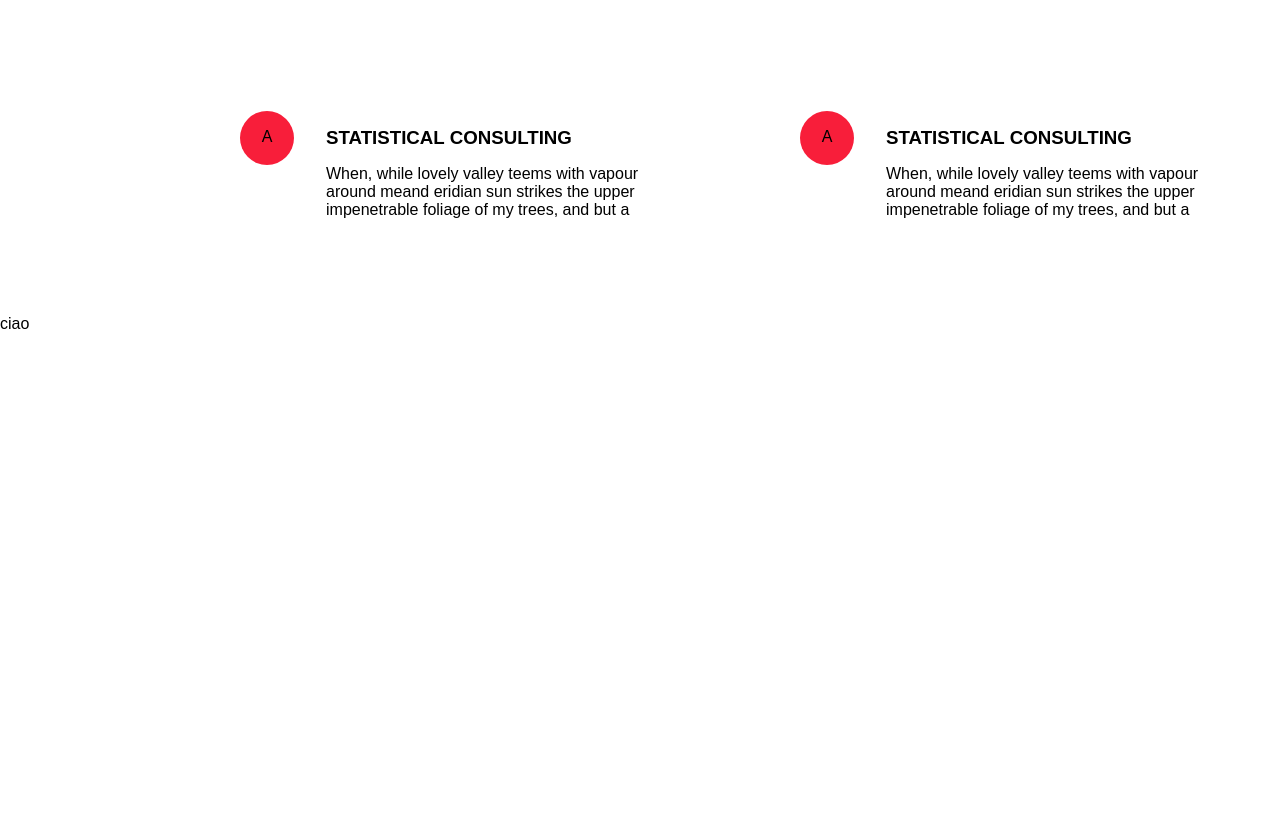
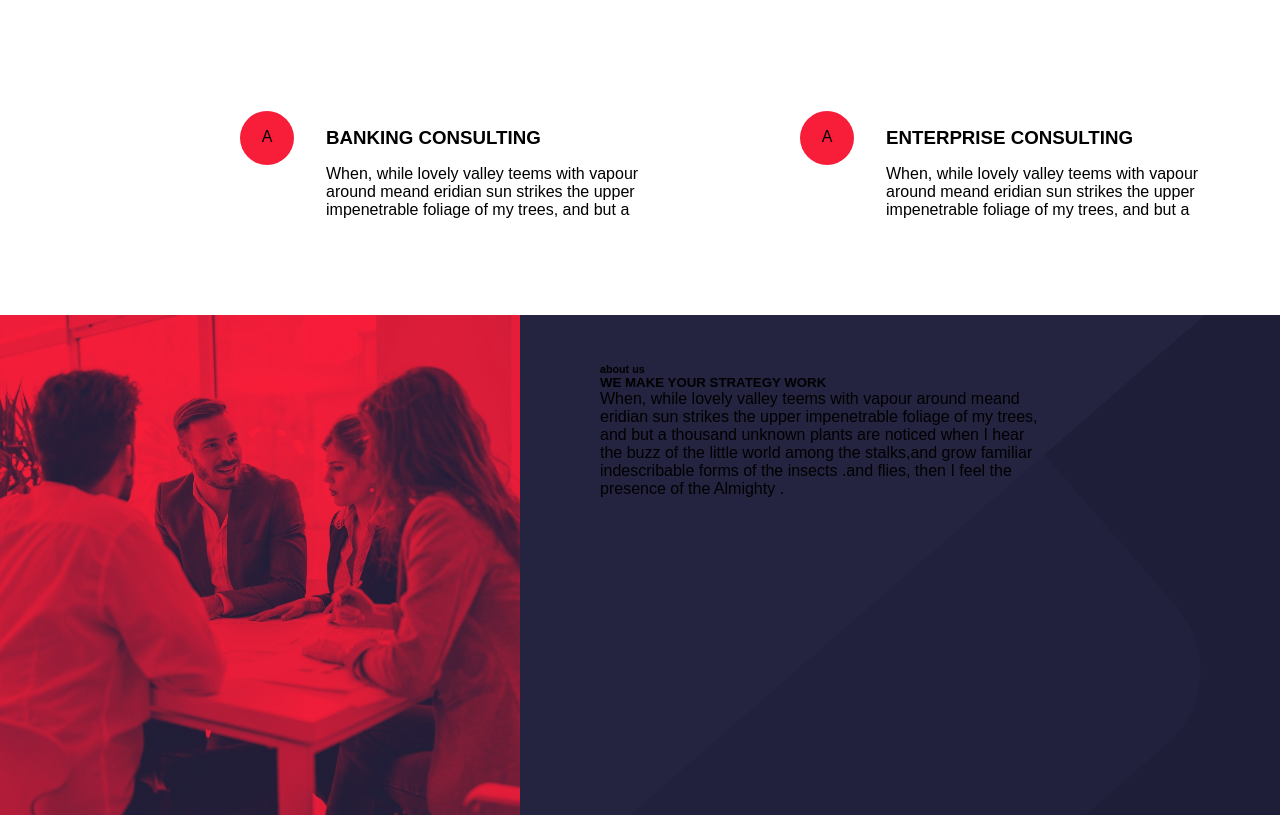
Before and after one commit to SharyMirko/proj-html-vuejs, a Vue app: page / in a window 1280 px wide. Shown: the part 981-1796 px from the top of the page. Before the commit the page ends 1314 px from the top, so only its background shows below. Built offline with nearby package versions, Linux system fonts and the light colour scheme; a web font is replaced by a local one.

Commit message:
inizio section about

```diff
--- a/src/components/AboutPh.vue
+++ b/src/components/AboutPh.vue
@@ -1,5 +1,22 @@
 <template>
-  <div class="container">ciao</div>
+  <div class="container">
+    <div class="jumbo-about"></div>
+    <div class="slogan-about">
+      <div class="title"><h6>about us</h6></div>
+      <div class="slogan">
+        <h5>WE MAKE YOUR STRATEGY WORK</h5>
+      </div>
+      <div class="slogan-text">
+        <p>
+          When, while lovely valley teems with vapour around meand eridian sun
+          strikes the upper impenetrable foliage of my trees, and but a thousand
+          unknown plants are noticed when I hear the buzz of the little world
+          among the stalks,and grow familiar indescribable forms of the insects
+          .and flies, then I feel the presence of the Almighty .
+        </p>
+      </div>
+    </div>
+  </div>
 </template>
 
 <script>
@@ -11,5 +28,21 @@ export default {
 <style lang="scss" scoped>
 .container {
   padding: 0rem 15rem 0 0;
+  display: flex;
+  background-image: url("../../public/img/7576.svg");
+  background-size: cover;
+  background-position: right;
+  background-color: #1f1e38;
+}
+.jumbo-about {
+  background-image: url("../../public/img/business-people-working-together-on-project-and-5FHSKBL.jpg");
+  background-size: cover;
+  background-repeat: no-repeat;
+  width: 50%;
+  height: 500px;
+}
+.slogan-about {
+  width: 50%;
+  padding: 3rem 0 0 5rem;
 }
 </style>
--- a/src/components/ConsultingPh.vue
+++ b/src/components/ConsultingPh.vue
@@ -19,7 +19,7 @@
         <div class="widget-box">
           <div class="widget-icon">A</div>
           <div class="widget-text">
-            <h3>STATISTICAL CONSULTING</h3>
+            <h3>BANKING CONSULTING</h3>
             <p>
               When, while lovely valley teems with vapour around meand eridian
               sun strikes the upper impenetrable foliage of my trees, and but a
@@ -31,7 +31,7 @@
         <div class="widget-box">
           <div class="widget-icon">A</div>
           <div class="widget-text">
-            <h3>STATISTICAL CONSULTING</h3>
+            <h3>DIGITAL CONSULTING</h3>
             <p>
               When, while lovely valley teems with vapour around meand eridian
               sun strikes the upper impenetrable foliage of my trees, and but a
@@ -41,7 +41,7 @@
         <div class="widget-box">
           <div class="widget-icon">A</div>
           <div class="widget-text">
-            <h3>STATISTICAL CONSULTING</h3>
+            <h3>ENTERPRISE CONSULTING</h3>
             <p>
               When, while lovely valley teems with vapour around meand eridian
               sun strikes the upper impenetrable foliage of my trees, and but a
```
